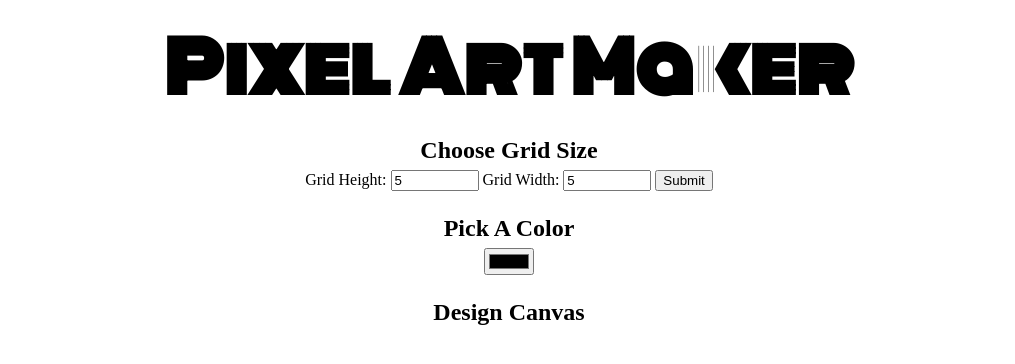
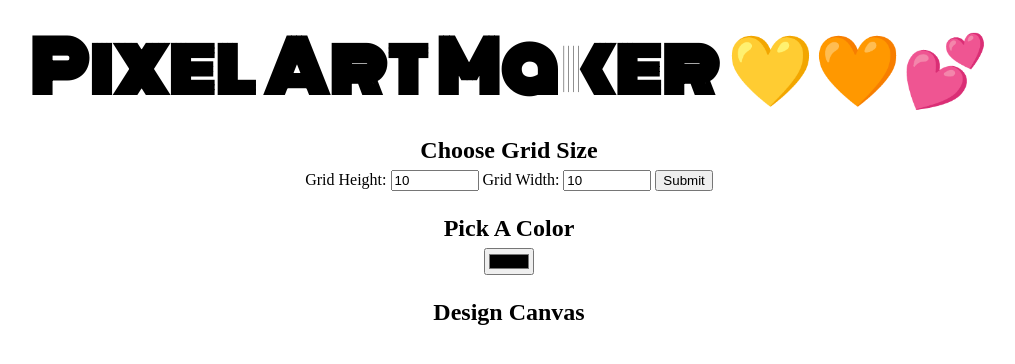
Before and after one commit to chimaris/pixel-art-maker, a plain HTML site: page index.html in a window 1280 px wide. Shown: the whole page, without its empty margins (131-1146 px from the left). Drawn offline with Linux system fonts and the light colour scheme.

Commit message:
increased table value

```diff
--- a/index.html
+++ b/index.html
@@ -6,14 +6,14 @@
     <link rel="stylesheet" href="styles.css">
 </head>
 <body>
-    <h1>Pixel Art Maker</h1>
+    <h1>Pixel Art Maker 💛🧡💕</h1>
 
     <h2>Choose Grid Size</h2>
     <form id="sizePicker">
         Grid Height:
-        <input type="number" id="inputHeight" name="height" min="1" value="5">
+        <input type="number" id="inputHeight" name="height" min="1" value="10">
         Grid Width:
-        <input type="number" id="inputWidth" name="width" min="1" value="5">
+        <input type="number" id="inputWidth" name="width" min="1" value="10">
         <input type="submit">
     </form>
 
```
